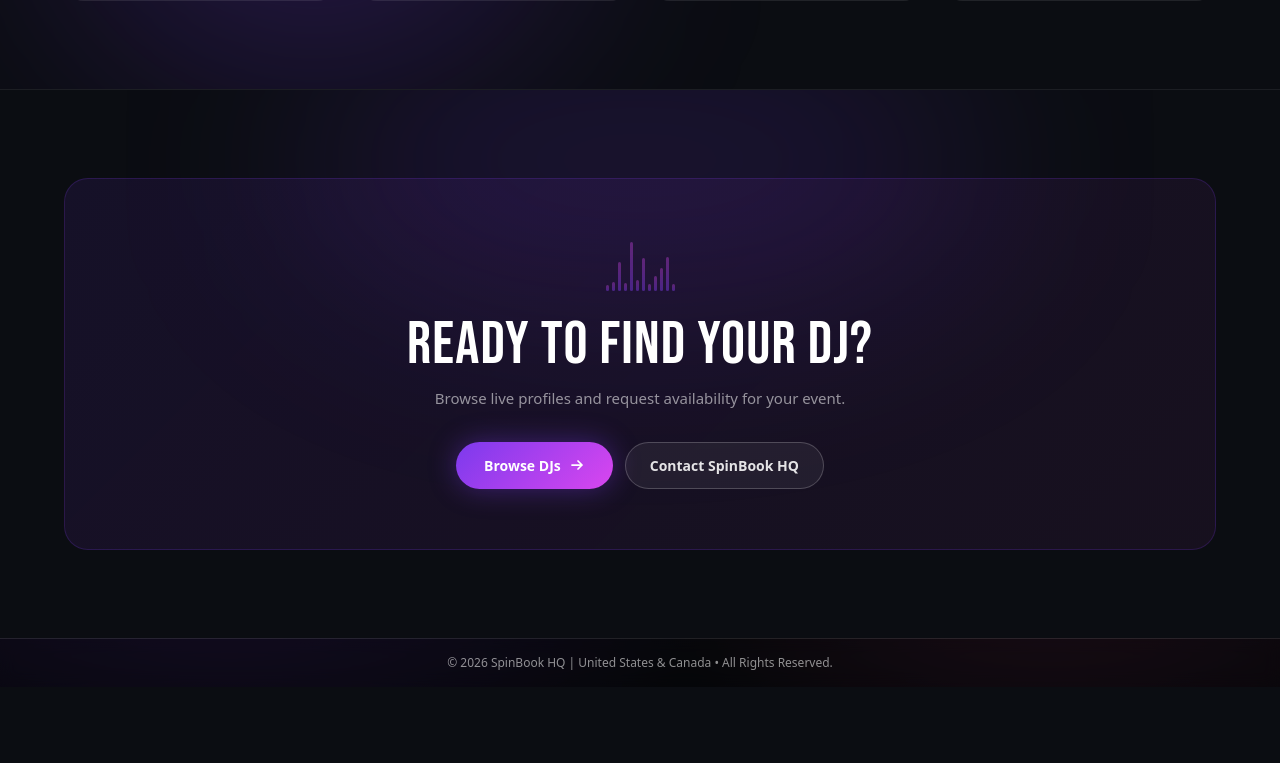
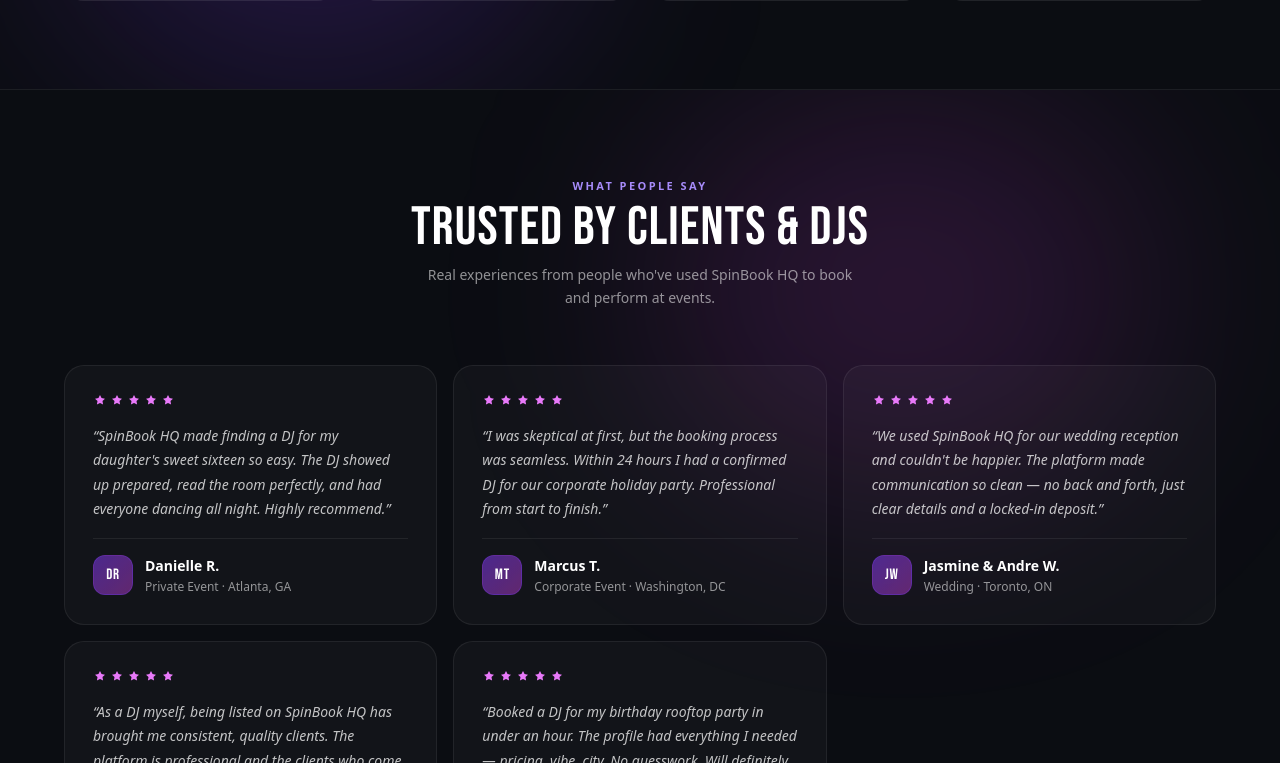
Before and after one commit to olayideibironke/spinbookhq, a Next.js app: page / in a window 1280 px wide. Shown: the part 2037-2800 px from the top of the page. Before the commit the page ends 2724 px from the top, so only its background shows below. Built offline with nearby package versions, Linux system fonts and the light colour scheme; no server answers; the database is empty.

Commit message:
feat: add testimonials section to homepage

```diff
--- a/app/globals.css
+++ b/app/globals.css
@@ -1596,3 +1596,92 @@
   transition: color 0.2s;
 }
 .login-dj-hint-link:hover { color: white; }
+
+/* ==========================================================================
+   Testimonials
+   ========================================================================== */
+
+.testimonials-grid {
+  display: grid;
+  gap: 16px;
+  grid-template-columns: 1fr;
+}
+@media (min-width: 640px)  { .testimonials-grid { grid-template-columns: repeat(2, 1fr); } }
+@media (min-width: 1024px) { .testimonials-grid { grid-template-columns: repeat(3, 1fr); } }
+
+/* Make the 5th card span full on desktop 3-col so it centers */
+.testimonials-grid > *:nth-child(5) {
+  grid-column: 1 / -1;
+}
+@media (min-width: 1024px) {
+  .testimonials-grid > *:nth-child(5) {
+    grid-column: 2 / 3;
+  }
+}
+
+.testimonial-card {
+  position: relative;
+  border-radius: 20px;
+  border: 1px solid var(--border-dim);
+  background: rgba(255, 255, 255, 0.03);
+  padding: 28px;
+  display: flex;
+  flex-direction: column;
+  gap: 16px;
+  transition: border-color 0.25s, background 0.25s, transform 0.2s;
+}
+.testimonial-card:hover {
+  border-color: rgba(124, 58, 237, 0.35);
+  background: rgba(255, 255, 255, 0.05);
+  transform: translateY(-2px);
+}
+
+.testimonial-stars {
+  display: flex;
+  align-items: center;
+  gap: 3px;
+}
+
+.testimonial-quote {
+  font-size: 14px;
+  line-height: 1.75;
+  color: rgba(255, 255, 255, 0.75);
+  flex: 1;
+  font-style: italic;
+}
+
+.testimonial-author {
+  display: flex;
+  align-items: center;
+  gap: 12px;
+  padding-top: 16px;
+  border-top: 1px solid var(--border-dim);
+}
+
+.testimonial-avatar {
+  display: flex;
+  align-items: center;
+  justify-content: center;
+  width: 40px;
+  height: 40px;
+  flex-shrink: 0;
+  border-radius: 12px;
+  background: linear-gradient(135deg, rgba(124, 58, 237, 0.55), rgba(217, 70, 239, 0.40));
+  border: 1px solid rgba(124, 58, 237, 0.30);
+  font-family: 'Bebas Neue', 'Impact', sans-serif;
+  font-size: 15px;
+  letter-spacing: 0.05em;
+  color: white;
+}
+
+.testimonial-name {
+  font-size: 14px;
+  font-weight: 700;
+  color: white;
+}
+
+.testimonial-role {
+  font-size: 12px;
+  color: var(--text-muted);
+  margin-top: 2px;
+}
--- a/app/page.tsx
+++ b/app/page.tsx
@@ -1,4 +1,4 @@
-// FILE: app/page.tsx — SpinBook HQ Homepage
+// FILE: app/page.tsx — SpinBook HQ Homepage + Testimonials
 
 import Link from "next/link";
 import { APP_NAME } from "@/lib/constants";
@@ -44,9 +44,9 @@
 function pickCardObjectPosition(dj: DjCard) {
   const slug = pickSlug(dj).toLowerCase();
   const name = pickDisplayName(dj).toLowerCase();
-  if (slug === "gene-king"     || name === "gene king")     return "center 18%";
-  if (slug === "akea-velli"    || name === "akea velli")    return "center 34%";
-  if (slug === "dj-nicksalsa"  || name === "dj nicksalsa")  return "center 34%";
+  if (slug === "gene-king"    || name === "gene king")    return "center 18%";
+  if (slug === "akea-velli"   || name === "akea velli")   return "center 34%";
+  if (slug === "dj-nicksalsa" || name === "dj nicksalsa") return "center 34%";
   return "center";
 }
 
@@ -83,9 +83,7 @@
         </div>
       </div>
       <div className="vinyl-arm-wrap">
-        <div className="vinyl-arm">
-          <div className="vinyl-arm-head" />
-        </div>
+        <div className="vinyl-arm"><div className="vinyl-arm-head" /></div>
       </div>
       <div className="vinyl-reflection" />
     </div>
@@ -94,17 +92,71 @@
 
 /* ─── Static data ─── */
 const GENRES = ["Hip-Hop", "House", "R&B", "Afrobeats", "Latin", "EDM", "Top 40", "Reggaeton"];
+
 const TICKER_ITEMS = [
   "Now Booking · Select DJ Markets", "Verified Profiles",
   "Secure Deposits via Stripe", "Request DJ Availability",
   "Premium Event Matching", "Live DJ Network",
 ];
+
 const HOW_IT_WORKS = [
   { step: "01", title: "Browse DJs",          desc: "Explore live profiles, city, pricing, and event fit.",           cta: { label: "Browse now", href: "/djs" } },
   { step: "02", title: "Open a Profile",       desc: "Review DJ details and click the booking request option.",        cta: null },
   { step: "03", title: "Submit Event Details", desc: "Share your date, venue, event type, budget, and contact info.", cta: null },
   { step: "04", title: "Await Confirmation",   desc: "The DJ reviews and responds before the event is secured.",      cta: null },
 ];
+
+/* ─── Testimonials ─── */
+const TESTIMONIALS = [
+  {
+    quote: "SpinBook HQ made finding a DJ for my daughter's sweet sixteen so easy. The DJ showed up prepared, read the room perfectly, and had everyone dancing all night. Highly recommend.",
+    name: "Danielle R.",
+    role: "Private Event · Atlanta, GA",
+    initials: "DR",
+    stars: 5,
+  },
+  {
+    quote: "I was skeptical at first, but the booking process was seamless. Within 24 hours I had a confirmed DJ for our corporate holiday party. Professional from start to finish.",
+    name: "Marcus T.",
+    role: "Corporate Event · Washington, DC",
+    initials: "MT",
+    stars: 5,
+  },
+  {
+    quote: "We used SpinBook HQ for our wedding reception and couldn't be happier. The platform made communication so clean — no back and forth, just clear details and a locked-in deposit.",
+    name: "Jasmine & Andre W.",
+    role: "Wedding · Toronto, ON",
+    initials: "JW",
+    stars: 5,
+  },
+  {
+    quote: "As a DJ myself, being listed on SpinBook HQ has brought me consistent, quality clients. The platform is professional and the clients who come through are serious about their events.",
+    name: "DJ Pressure",
+    role: "Verified DJ · Baltimore, MD",
+    initials: "DJ",
+    stars: 5,
+  },
+  {
+    quote: "Booked a DJ for my birthday rooftop party in under an hour. The profile had everything I needed — pricing, vibe, city. No guesswork. Will definitely use SpinBook HQ again.",
+    name: "Keisha M.",
+    role: "Birthday Event · Los Angeles, CA",
+    initials: "KM",
+    stars: 5,
+  },
+];
+
+/* ─── Star Rating ─── */
+function Stars({ count }: { count: number }) {
+  return (
+    <div className="testimonial-stars" aria-label={`${count} out of 5 stars`}>
+      {Array.from({ length: count }).map((_, i) => (
+        <svg key={i} width="14" height="14" viewBox="0 0 14 14" fill="none" aria-hidden="true">
+          <path d="M7 1l1.545 3.09L12 4.635l-2.5 2.41.59 3.41L7 8.9l-3.09 1.555.59-3.41L2 4.635l3.455-.545L7 1z" fill="#e879f9" />
+        </svg>
+      ))}
+    </div>
+  );
+}
 
 /* ─── Page ─── */
 export default async function Home() {
@@ -149,7 +201,6 @@
         </div>
 
         <div className="hero-split">
-          {/* LEFT */}
           <div className="hero-left">
             <div className="hero-badge">
               <span className="live-dot" aria-hidden="true" />
@@ -189,7 +240,6 @@
             </div>
           </div>
 
-          {/* RIGHT — Vinyl */}
           <div className="hero-right">
             <VinylRecord />
             <div className="genre-cloud" aria-label="Music genres available">
@@ -310,6 +360,36 @@
         </div>
       </section>
 
+      {/* ══ TESTIMONIALS ════════════════════════════════════════════════ */}
+      <section className="section border-t border-white/[0.07]">
+        <div className="section-glow section-glow--right" aria-hidden="true" />
+        <div className="section-inner">
+          <div className="mb-14 text-center">
+            <p className="section-eyebrow">What People Say</p>
+            <h2 className="section-title">Trusted by Clients &amp; DJs</h2>
+            <p className="section-sub mx-auto max-w-md">
+              Real experiences from people who've used SpinBook HQ to book and perform at events.
+            </p>
+          </div>
+
+          <div className="testimonials-grid">
+            {TESTIMONIALS.map((t, i) => (
+              <div key={i} className="testimonial-card">
+                <Stars count={t.stars} />
+                <p className="testimonial-quote">&ldquo;{t.quote}&rdquo;</p>
+                <div className="testimonial-author">
+                  <div className="testimonial-avatar">{t.initials}</div>
+                  <div>
+                    <p className="testimonial-name">{t.name}</p>
+                    <p className="testimonial-role">{t.role}</p>
+                  </div>
+                </div>
+              </div>
+            ))}
+          </div>
+        </div>
+      </section>
+
       {/* ══ FINAL CTA ═══════════════════════════════════════════════════ */}
       <section className="section border-t border-white/[0.07]">
         <div className="cta-glow" aria-hidden="true" />
```
